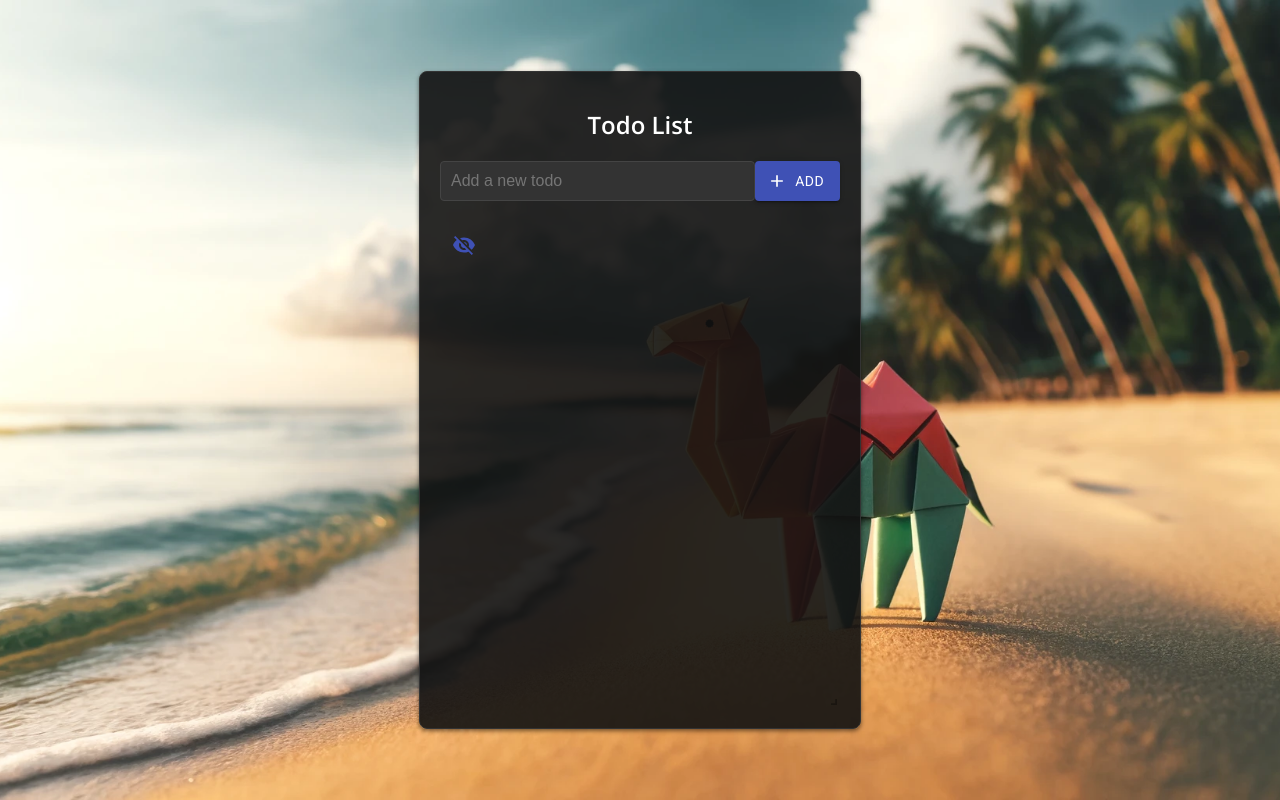
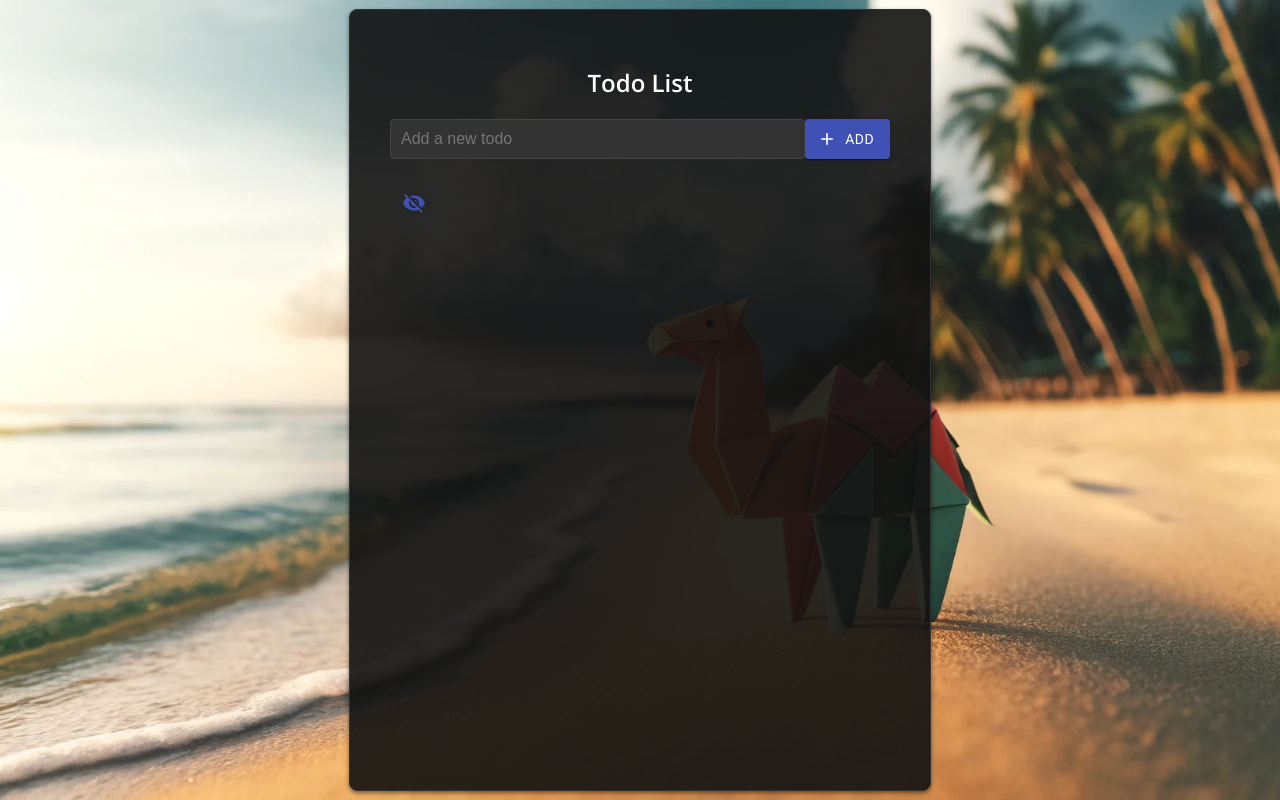
Before and after one commit to Nfnat0/quick-todo-app, a React (Create React App) app: page / in a window 1280 px wide. Built offline with nearby package versions, Linux system fonts and the light colour scheme.

Commit message:
chore: Refactor TodoApp component to remove unnecessary resizable box and update styles

```diff
--- a/src/pages/TodoApp.js
+++ b/src/pages/TodoApp.js
@@ -1,10 +1,9 @@
 import React, { useState, useEffect } from 'react';
-import { ResizableBox } from 'react-resizable';
 import TodoInput from '../components/TodoInput';
 import TodoList from '../components/TodoList';
 import 'react-resizable/css/styles.css';
 import '@fortawesome/fontawesome-free/css/all.min.css';
-import '../styles.css'; // Corrected import path
+import '../styles.css';
 import IconButton from '@material-ui/core/IconButton';
 import VisibilityIcon from '@material-ui/icons/Visibility';
 import VisibilityOffIcon from '@material-ui/icons/VisibilityOff';
@@ -47,7 +46,6 @@ function TodoApp() {
   };
 
   return (
-    <ResizableBox width={400} height={600} minConstraints={[300, 300]} maxConstraints={[800, 800]}>
     <div className="todo-app">
       <h1>Todo List</h1>
       <TodoInput addTodo={addTodo} />
@@ -58,6 +56,7 @@ function TodoApp() {
       >
         {showCompleted ? <VisibilityOffIcon /> : <VisibilityIcon />}
       </IconButton>
+      <div className="todo-list-container">
         <TodoList
           todos={todos}
           toggleTodo={toggleTodo}
@@ -66,7 +65,7 @@ function TodoApp() {
           showCompleted={showCompleted}
         />
       </div>
-    </ResizableBox>
+    </div>
   );
 }
 
--- a/src/styles.css
+++ b/src/styles.css
@@ -31,6 +31,25 @@ body, html {
   font-size: 24px;
   color: #ffffff; /* White text color */
   font-family: 'Open Sans', sans-serif;
+}
+
+.todo-app {
+  width: 500px; /* Adjust the width as needed */
+  height: 700px; /* Adjust the height as needed */
+  margin: 0 auto;
+  padding: 20px;
+  overflow: hidden;
+}
+
+.todo-list-container {
+  height: calc(100% - 120px); /* Adjust the height calculation based on the size of other elements */
+  overflow-y: scroll;
+  -ms-overflow-style: none;  /* Internet Explorer 10+ */
+  scrollbar-width: none;  /* Firefox */
+}
+
+.todo-list-container::-webkit-scrollbar {
+  display: none;  /* Safari and Chrome */
 }
 
 /* Input container styles */
```
Lines whose indentation alone changed are shown as unchanged.
